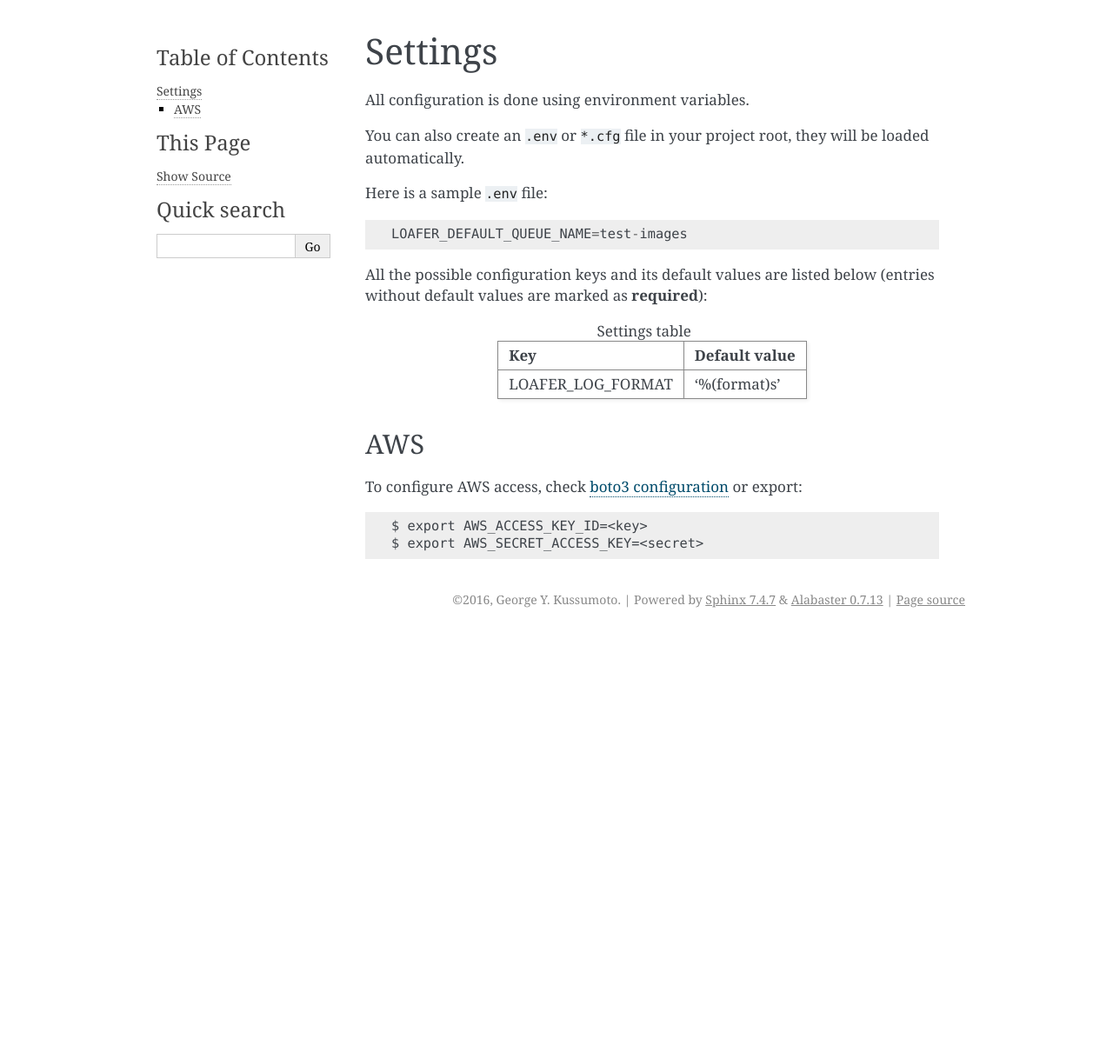
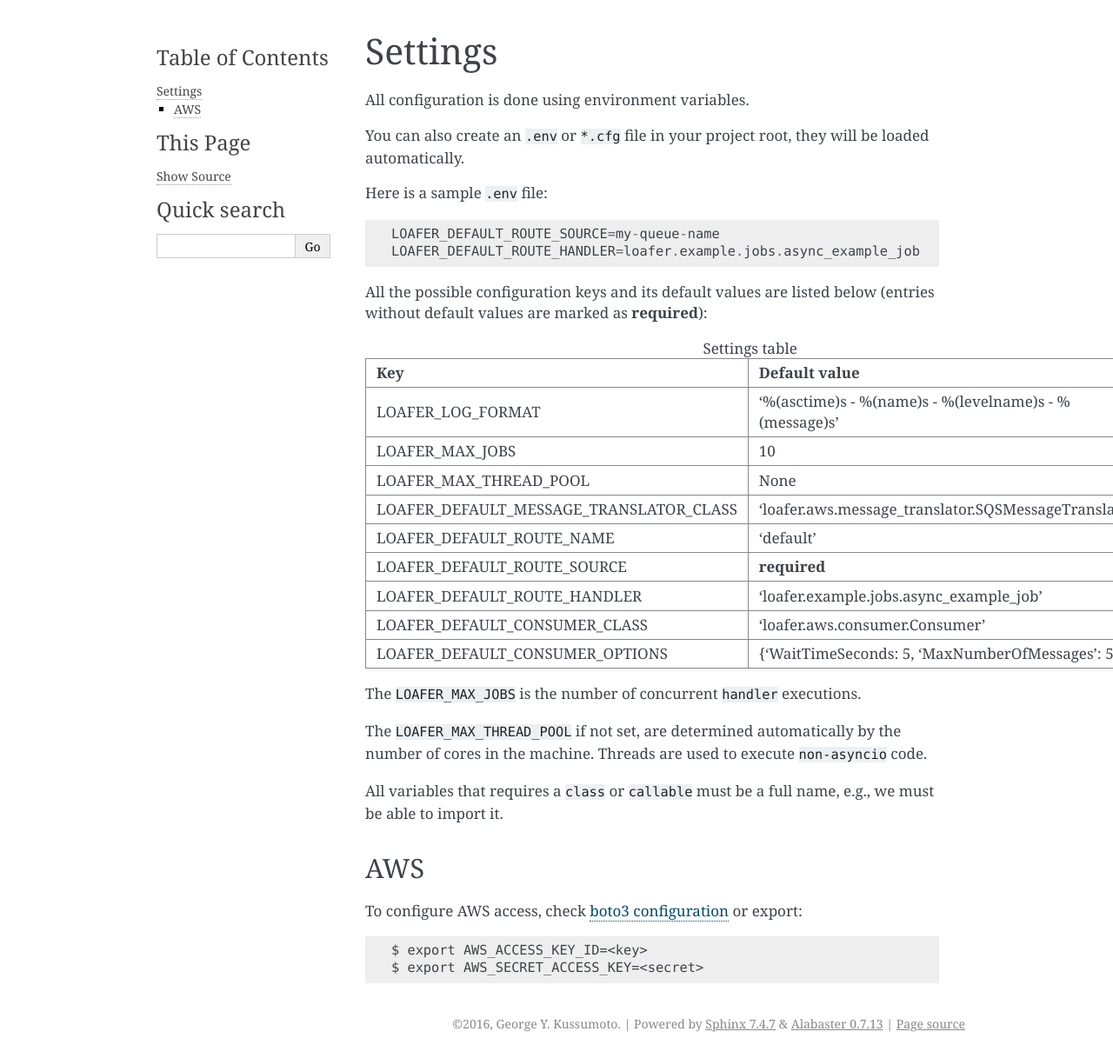
Before and after one commit to georgeyk/loafer, a Sphinx documentation site: the page built from docs/source/settings.rst, in a window 1280 px wide. Shown: the whole page at 87% size. Built offline with Sphinx 7.4.7, drawn with Linux system fonts in a browser that asks for light colours; before the commit the page ends 900 px from its top, so only the background shows below that.

Commit message:
Update settings doc

```diff
--- a/docs/source/settings.rst
+++ b/docs/source/settings.rst
@@ -8,7 +8,8 @@ will be loaded automatically.
 
 Here is a sample ``.env`` file::
 
-    LOAFER_DEFAULT_QUEUE_NAME=test-images
+    LOAFER_DEFAULT_ROUTE_SOURCE=my-queue-name
+    LOAFER_DEFAULT_ROUTE_HANDLER=loafer.example.jobs.async_example_job
 
 
 All the possible configuration keys and its default values are listed below
@@ -20,7 +21,33 @@ All the possible configuration keys and its default values are listed below
     * - Key
       - Default value
     * - LOAFER_LOG_FORMAT
-      - '%(format)s'
+      - '%(asctime)s - %(name)s - %(levelname)s - %(message)s'
+    * - LOAFER_MAX_JOBS
+      - 10
+    * - LOAFER_MAX_THREAD_POOL
+      - None
+    * - LOAFER_DEFAULT_MESSAGE_TRANSLATOR_CLASS
+      - 'loafer.aws.message_translator.SQSMessageTranslator'
+    * - LOAFER_DEFAULT_ROUTE_NAME
+      - 'default'
+    * - LOAFER_DEFAULT_ROUTE_SOURCE
+      - **required**
+    * - LOAFER_DEFAULT_ROUTE_HANDLER
+      - 'loafer.example.jobs.async_example_job'
+    * - LOAFER_DEFAULT_CONSUMER_CLASS
+      - 'loafer.aws.consumer.Consumer'
+    * - LOAFER_DEFAULT_CONSUMER_OPTIONS
+      - {'WaitTimeSeconds: 5, 'MaxNumberOfMessages': 5}
+
+
+The ``LOAFER_MAX_JOBS`` is the number of concurrent ``handler`` executions.
+
+The ``LOAFER_MAX_THREAD_POOL`` if not set, are determined automatically by
+the number of cores in the machine. Threads are used to execute ``non-asyncio``
+code.
+
+All variables that requires a ``class`` or ``callable`` must be a full name, e.g.,
+we must be able to import it.
 
 
 AWS
```
